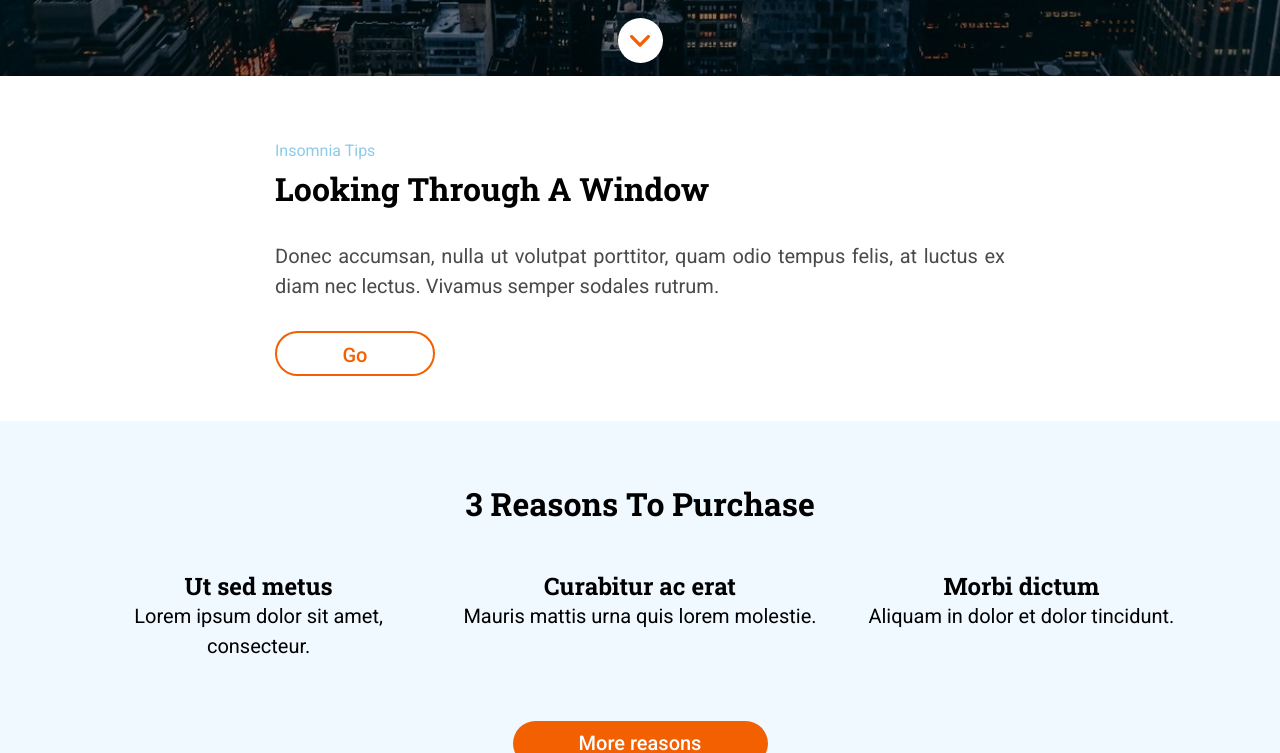
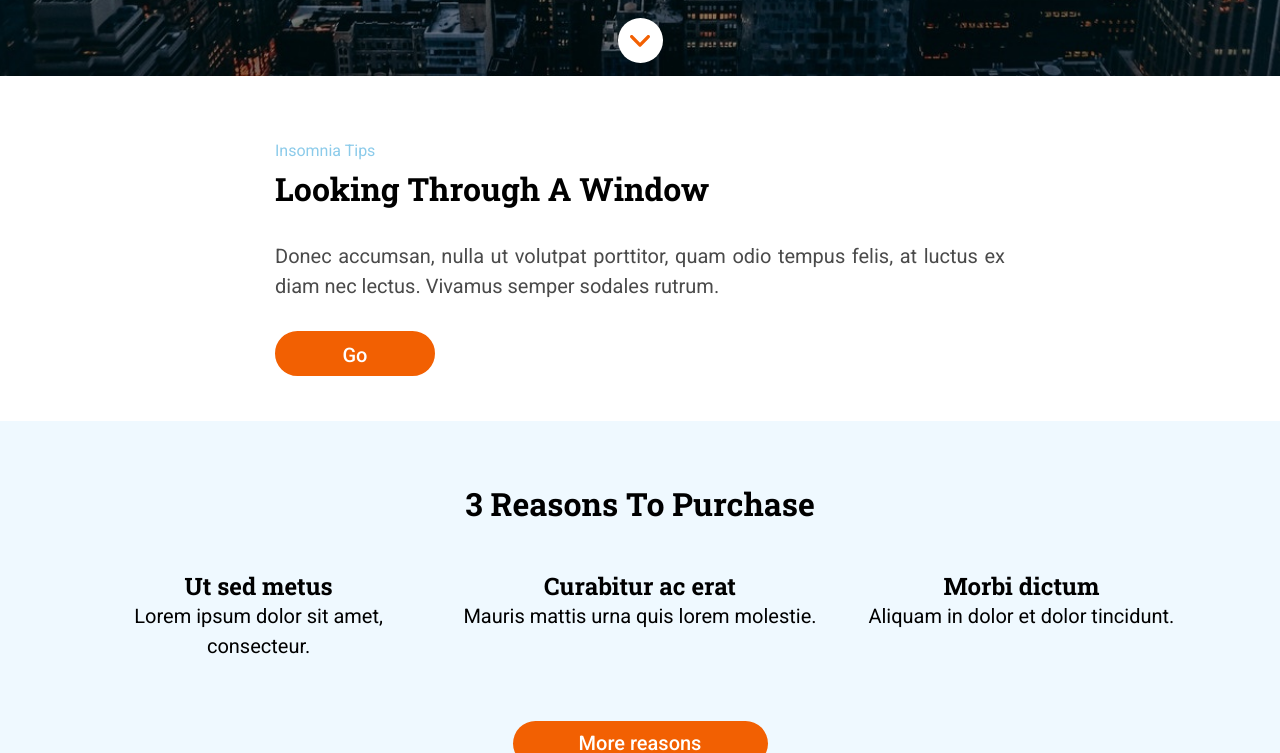
Before and after one commit to Adalab/evaluacion-final-modulo-1-azaharamg, a website: page docs/index.html in a window 1280 px wide. In both pictures the pointer is over the link "Go". Shown: the part 724-1477 px from the top of the page. Drawn offline with nearby package versions, Linux system fonts and the light colour scheme; files that its build step writes are made by us from their sources.

Commit message:
Add transition to go button

```diff
--- a/_src/assets/scss/layout/_main-section.scss
+++ b/_src/assets/scss/layout/_main-section.scss
@@ -81,4 +81,9 @@
       height: 45px;
     }
   }
+  .main__section-link:hover {
+    background-color: $color-button;
+    color: $color-white;
+    transition: color ease 2s;
+  }
 }
```
